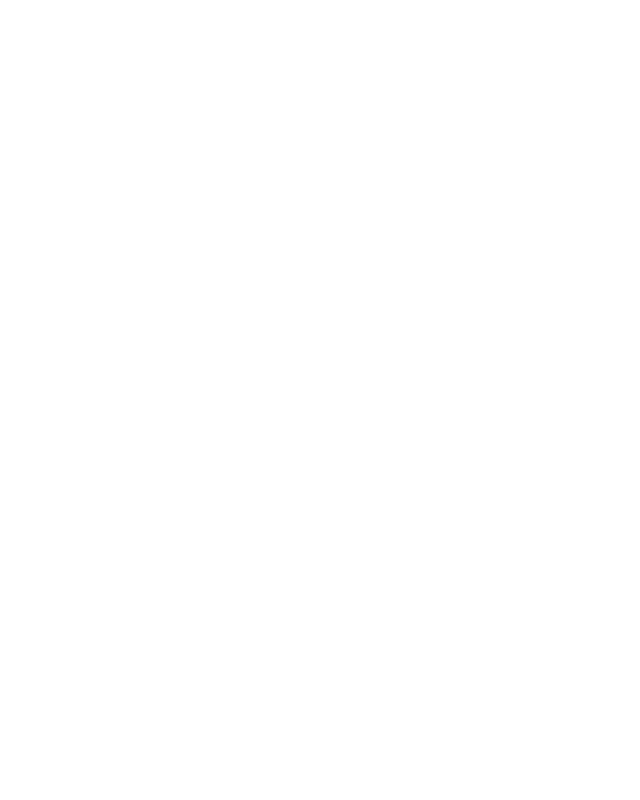
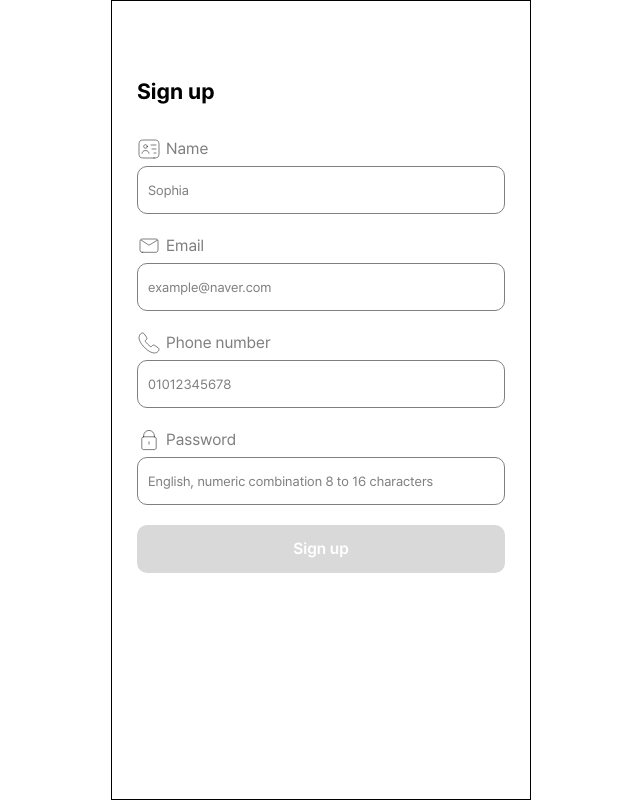
Before and after one commit to nakyeongg/Ecovel-frontend, a React (Create React App) app: page /signup in a window 1280 px wide. Before the commit this address had no page. Shown: the whole page, without its empty margins (319-959 px from the left). Built offline with nearby package versions, Linux system fonts and the light colour scheme.

Commit message:
Feat: 회원가입 페이지 UI 구현

```diff
--- a/src/App.js
+++ b/src/App.js
@@ -2,6 +2,7 @@
 import { BrowserRouter, Route, Routes } from 'react-router-dom';
 import Onboarding from './pages/mainPage/Onboarding';
 import LoginPage from './pages/userPage/LoginPage';
+import SignupPage from './pages/userPage/SignupPage';
 import Main from './pages/mainPage/MainPage';
 
 const App = () => {
@@ -10,6 +11,7 @@
                 <Routes>
                     <Route path='/' element={<Onboarding />} />
                     <Route path='/login' element={<LoginPage />} />
+                    <Route path='/signup' element={<SignupPage />} />
                     <Route path='/main' element={<Main />} />
                 </Routes>
         </BrowserRouter>
--- a/src/layout/Layout.js
+++ b/src/layout/Layout.js
@@ -1,13 +1,11 @@
 import React from 'react';
 import styled from 'styled-components';
 
-const Layout = ({ children }) => {
+export const Layout = ({ children }) => {
     return (
         <Wrapper>{ children }</Wrapper>
     )
 }
-
-export default Layout;
 
 const Wrapper = styled.div`
     position: relative;
--- a/src/pages/mainPage/Onboarding.jsx
+++ b/src/pages/mainPage/Onboarding.jsx
@@ -1,6 +1,6 @@
 import React from 'react';
 import * as S from './Onboarding.styled';
-import Layout from '../../layout/Layout';
+import { Layout } from '../../layout/Layout';
 import logo from '../../assets/images/logo.png'
 
 const Onboarding = () => {
--- a/src/pages/userPage/LoginPage.jsx
+++ b/src/pages/userPage/LoginPage.jsx
@@ -1,6 +1,6 @@
 import React, { useState, useEffect } from 'react';
 import * as S from './LoginPage.styled';
-import Layout from '../../layout/Layout';
+import { Layout } from '../../layout/Layout';
 import { GreenButton } from '../../components/GreenButton';
 import { GreyButton } from '../../components/GreyButton';
 import miniLogo from '../../assets/images/miniLogo.png';
--- a/src/pages/userPage/LoginPage.styled.js
+++ b/src/pages/userPage/LoginPage.styled.js
@@ -38,6 +38,6 @@
     theme.fonts.PretendardRegular["font-family"]};
 
     &::placeholder {
-        color: rgba(0, 0, 0, 0.5);
+        color: #7F7F7F;
     }
 `
--- /dev/null
+++ b/src/pages/userPage/SignupPage.jsx
@@ -0,0 +1,92 @@
+import React, { useState, useEffect } from 'react';
+import * as S from './SignupPage.styled';
+import { Layout } from './../../layout/Layout';
+import { GreenButton } from '../../components/GreenButton';
+import personalCardIcon from '../../assets/icons/user/personalcard.svg';
+import emailIcon from '../../assets/icons/user/email.svg';
+import phoneIcon from '../../assets/icons/user/phone.svg';
+import passwordIcon from '../../assets/icons/user/password.svg';
+
+const SignupPage = () => {
+    const [name, setName] = useState('');
+    const [email, setEmail] = useState('');
+    const [phoneNumber, setPhoneNumber] = useState('');
+    const [password, setPassword] = useState('');
+    const [disable, setDisable] = useState(true);
+
+    const handleName = (event) => {
+        setName(event.target.value)
+    }
+
+    const handleEmail = (event) => {
+        setEmail(event.target.value)
+    }
+
+    const handlePhoneNumber = (event) => {
+        setPhoneNumber(event.target.value)
+    }
+
+    const handlePassword = (event) => {
+        setPassword(event.target.value)
+    }
+
+    useEffect(() => {
+        setDisable(name.trim() === "" || email.trim() === "" || phoneNumber.trim() === "" || password.trim() === "");
+    }, [name, email, phoneNumber, password]);
+
+    return (
+        <Layout>
+            <S.Title>Sign up</S.Title>
+            <S.Container>
+                <S.CategoryWrapper>
+                    <S.Icon src={personalCardIcon}/>
+                    <S.Category>Name</S.Category>
+                </S.CategoryWrapper>
+                <S.Input
+                    placeholder='Sophia'
+                    value={name}
+                    onChange={handleName}
+                />
+            </S.Container>
+            <S.Container>
+                <S.CategoryWrapper>
+                    <S.Icon src={emailIcon}/>
+                    <S.Category>Email</S.Category>
+                </S.CategoryWrapper>
+                <S.Input
+                    placeholder='example@naver.com'
+                    value={email}
+                    onChange={handleEmail}
+                    type='email'
+                />
+            </S.Container>
+            <S.Container>
+                <S.CategoryWrapper>
+                    <S.Icon src={phoneIcon}/>
+                    <S.Category>Phone number</S.Category>
+                </S.CategoryWrapper>
+                <S.Input
+                    placeholder='01012345678'
+                    value={phoneNumber}
+                    onChange={handlePhoneNumber}
+                    type='number'
+                />
+            </S.Container>
+            <S.Container>
+                <S.CategoryWrapper>
+                    <S.Icon src={passwordIcon}/>
+                    <S.Category>Password</S.Category>
+                </S.CategoryWrapper>
+                <S.Input
+                    placeholder='English, numeric combination 8 to 16 characters'
+                    value={password}
+                    onChange={handlePassword}
+                    type='password'
+                />
+            </S.Container>
+            <GreenButton text='Sign up' disabled={disable} />
+        </Layout>
+    )
+}
+
+export default SignupPage;
--- /dev/null
+++ b/src/pages/userPage/SignupPage.styled.js
@@ -0,0 +1,49 @@
+import styled from "styled-components";
+
+export const Title = styled.h1`
+    font-family: ${({ theme }) =>
+    theme.fonts.PretendardBold["font-family"]};
+    font-size: 22px;
+    margin-top: 75px;
+    margin-bottom: 30px;
+    width: 100%;
+`
+
+export const Container = styled.div`
+    width: 100%;
+    margin-bottom: 20px;
+
+`
+
+export const CategoryWrapper = styled.div`
+    display: flex;
+    align-items: center;
+    justify-content: left;
+    width: 100%;
+    margin-bottom: 5px;
+`
+
+export const Icon = styled.img`
+    width: 24px;
+    height: 24px;
+    margin-right: 5px;
+
+`
+
+export const Category = styled.h4`
+    color: #7F7F7F;
+`
+
+export const Input = styled.input`
+    width: 100%;
+    border: 1px solid #7F7F7F;
+    font-family: ${({ theme }) =>
+    theme.fonts.PretendardRegular["font-family"]};
+    height: 48px;
+    border-radius: 10px;
+    padding: 0 10px;
+
+    &::placeholder {
+        color: #7F7F7F;
+    }
+`
```
